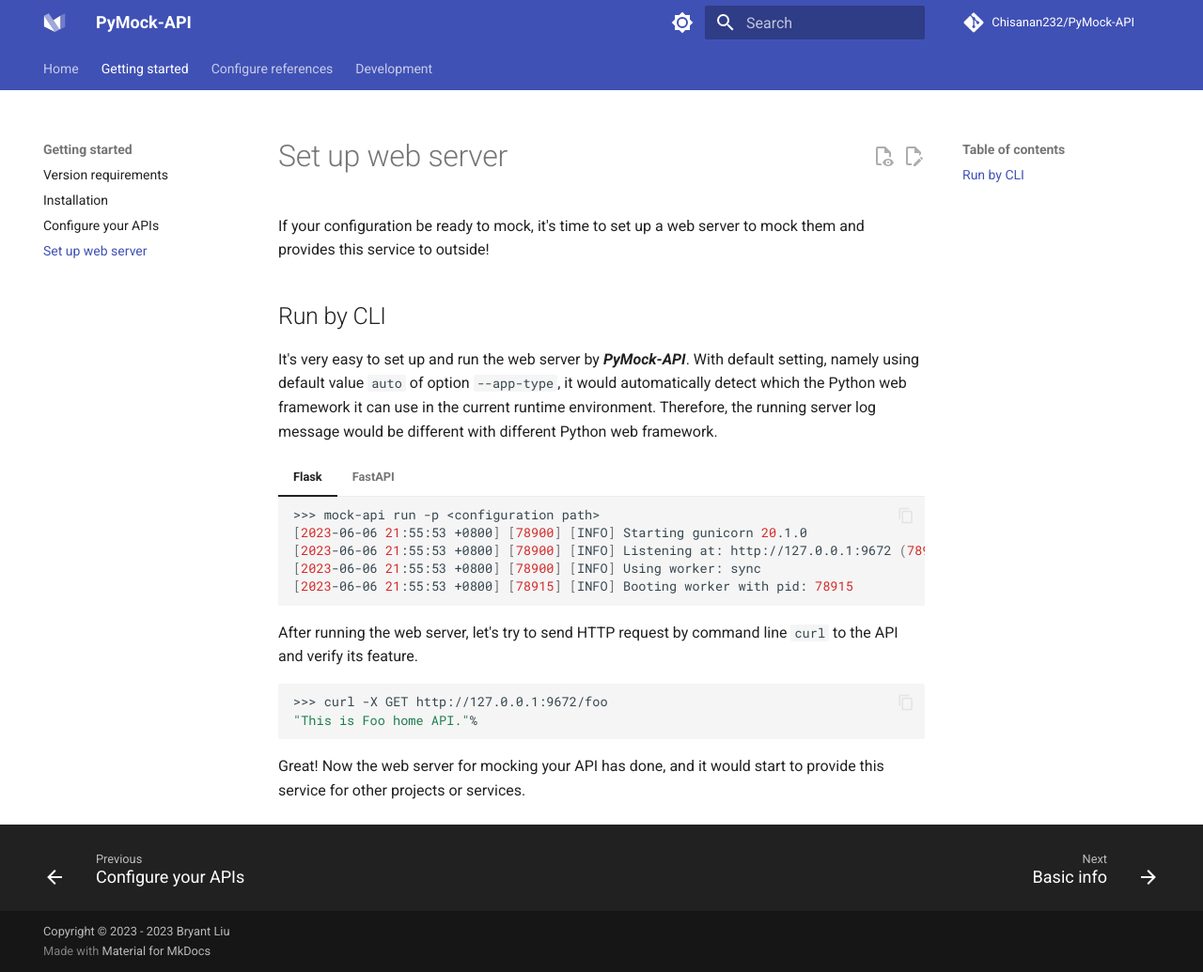
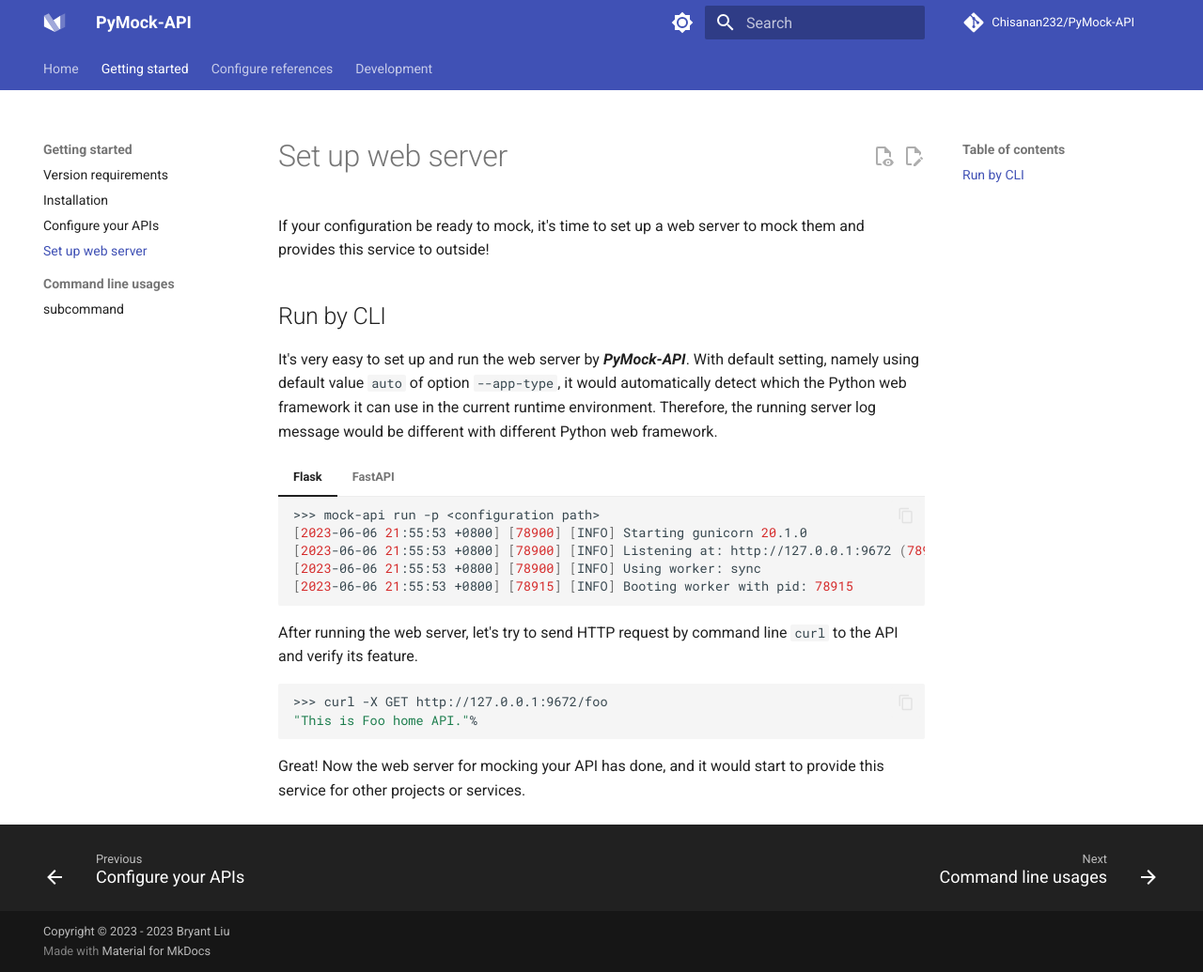
Before and after one commit to Chisanan232/PyMock-Server, an MkDocs documentation site: the page built from docs/getting-started/setup-web-server.md, in a window 1280 px wide and 1035 px high. Shown: the whole window at 94% size. Built offline with MkDocs 1.6.1 and Material for MkDocs 9.7.7, drawn with Linux system fonts in a browser that asks for light colours; comment, search, counter and statistics services are not loaded.

Commit message:
Add new section about command line usage home page in topic *Getting started*.

```diff
--- /dev/null
+++ b/docs/command-line-usage/index.md
@@ -0,0 +1,3 @@
+# Command line usages
+
+content ...
--- a/mkdocs.yml
+++ b/mkdocs.yml
@@ -108,6 +108,9 @@ nav:
     - Installation: getting-started/installation.md
     - Configure your APIs: getting-started/configure-your-api.md
     - Set up web server: getting-started/setup-web-server.md
+    - Command line usages:
+      - subcommand:
+        - command-line-usage/index.md
   - Configure references:
     - Basic info: configure-references/config-basic-info.md
     - API: configure-references/mocked-apis.md
```
